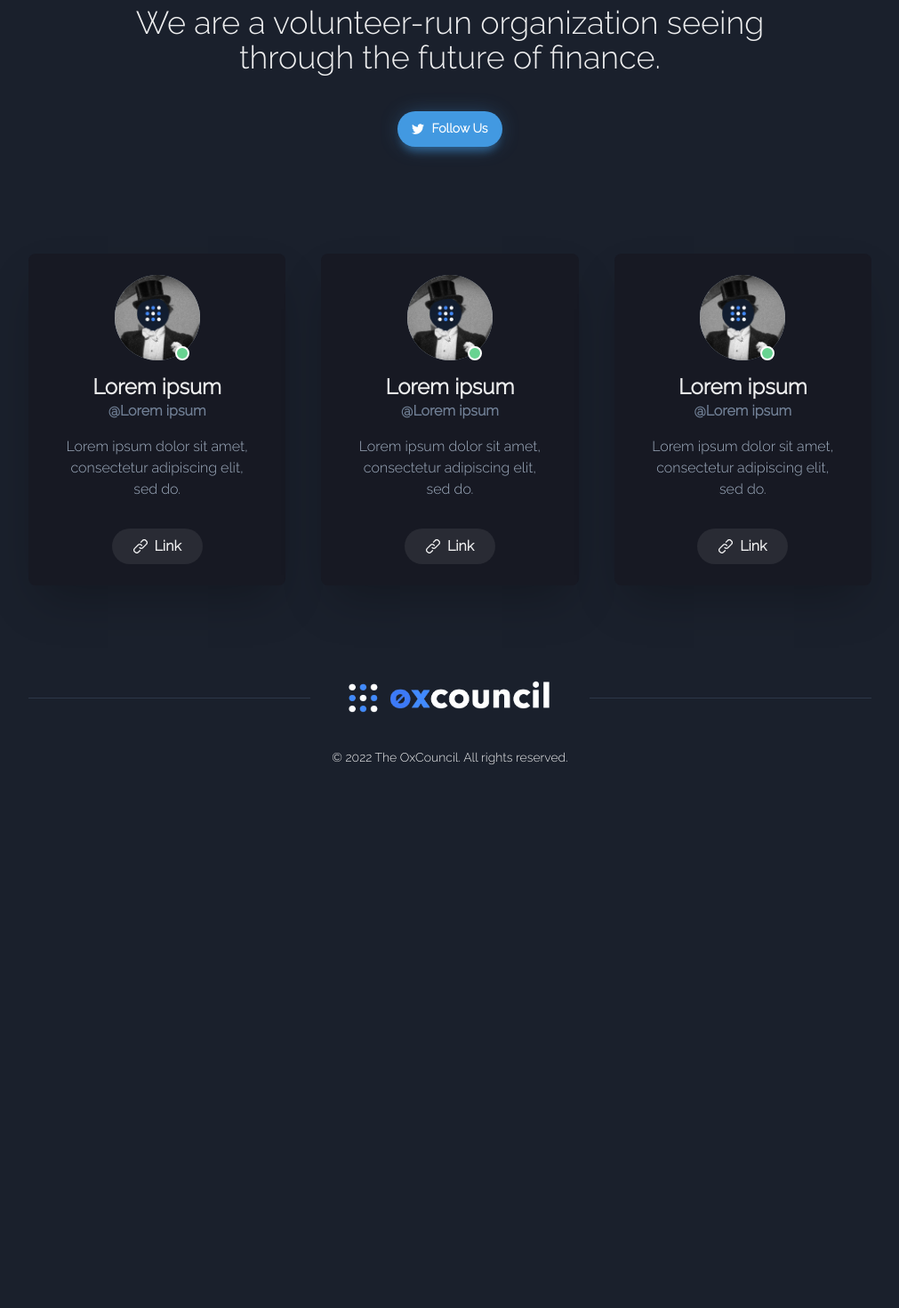
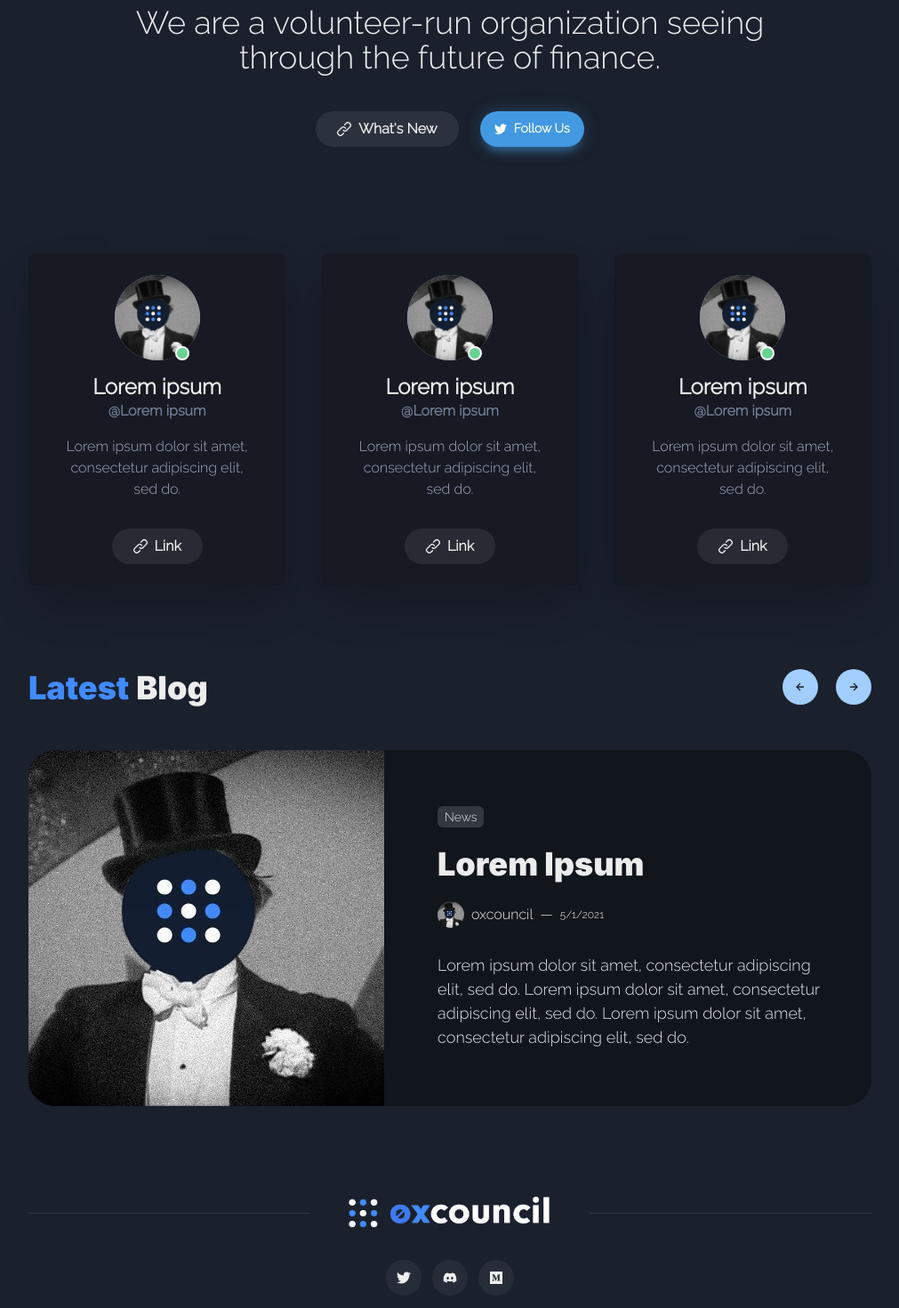
Before and after one commit to wanderer2049/oxcouncil, a Next.js app: page / in a window 1280 px wide. Shown: the part 340-1810 px from the top of the page at 89% size, without its empty margins (134-1145 px from the left). Before the commit the page ends 1242 px from the top, so only its background shows below. Built offline with nearby package versions, Linux system fonts and the light colour scheme.

Commit message:
Update various page components

```diff
--- /dev/null
+++ b/components/Blog.tsx
@@ -0,0 +1,167 @@
+import React from 'react';
+import Slider from 'react-slick';
+import {
+  Box,
+  Heading,
+  Link,
+  Image,
+  Text,
+  HStack,
+  Tag,
+  SpaceProps,
+  useColorModeValue,
+  Container,
+  VStack,
+  Flex,
+  Spacer,
+  IconButton,
+  useBreakpointValue
+} from '@chakra-ui/react';
+import { BiLeftArrowAlt, BiRightArrowAlt } from 'react-icons/bi';
+
+interface IBlogTags {
+  tags: Array<string>;
+  marginTop?: SpaceProps['marginTop'];
+}
+
+const settings = {
+  dots: true,
+  arrows: false,
+  fade: true,
+  infinite: true,
+  autoplay: true,
+  speed: 500,
+  autoplaySpeed: 5000,
+  slidesToShow: 1,
+  slidesToScroll: 1,
+};
+
+const BlogTags: React.FC<IBlogTags> = (props) => {
+  return (
+    <HStack spacing={2} marginTop={props.marginTop}>
+      {props.tags.map((tag) => {
+        return (
+          <Tag size={'md'} key={tag}>
+            {tag}
+          </Tag>
+        );
+      })}
+    </HStack>
+  );
+};
+
+interface BlogAuthorProps {
+  date: Date;
+  name: string;
+}
+
+export const BlogAuthor: React.FC<BlogAuthorProps> = (props) => {
+  return (
+    <HStack marginTop="5" marginBottom="2" spacing="2" display="flex" alignItems="center">
+      <Image
+        borderRadius="full"
+        boxSize="30px"
+        src="../assets/team-sample.jpeg"
+        alt={`Avatar of ${props.name}`}
+      />
+      <Text fontWeight="medium">{props.name}</Text>
+      <Text>—</Text>
+      <Text fontSize="xs">{props.date.toLocaleDateString()}</Text>
+    </HStack>
+  );
+};
+
+export const ArticleList = () => {
+  // As we have used custom buttons, we need a reference variable to
+  // change the state
+  const [slider, setSlider] = React.useState<Slider | null>(null);
+
+  return (
+    <>
+    <Flex mt="70">
+      <Heading as="h1">
+        <Text as={'span'} color='brand.100' mr="2">
+          Latest
+        </Text>
+        <Text as={'span'}>
+          Blog
+        </Text>
+      </Heading>
+      <Spacer />
+      <Box>
+        <IconButton
+          aria-label="left-arrow"
+          colorScheme="messenger"
+          borderRadius="full"
+          mr="5"
+          zIndex={2}
+          onClick={() => slider?.slickPrev()}>
+          <BiLeftArrowAlt />
+        </IconButton>
+        <IconButton
+          aria-label="right-arrow"
+          colorScheme="messenger"
+          borderRadius="full"
+          zIndex={2}
+          onClick={() => slider?.slickNext()}>
+          <BiRightArrowAlt />
+        </IconButton>
+      </Box>
+    </Flex>
+    <Box my="12" bgColor="blackAlpha.500" borderRadius="30px" overflow="hidden">
+      <Box
+        display="flex"
+        flexDirection={{ base: 'column', sm: 'row' }}
+        justifyContent="space-between"
+        >
+        <Box
+          display="flex"
+          flex="1"
+          marginRight="3"
+          position="relative"
+          alignItems="center">
+          <Box
+            width={{ base: '100%', sm: '100%' }}
+            zIndex="2"
+            marginLeft={{ base: '0', sm: '0%' }}
+            marginTop="0">
+            <Link textDecoration="none" _hover={{ textDecoration: 'none' }}>
+              <Image
+                src={
+                  '../assets/team-sample.jpeg'
+                }
+                alt="some good alt text"
+                objectFit="contain"
+              />
+            </Link>
+          </Box>
+        </Box>
+        <Box
+          display="flex"
+          flex="1"
+          flexDirection="column"
+          justifyContent="center"
+          marginTop={{ base: '3', sm: '0' }}
+          pr="10">
+          <BlogTags tags={['News']}/>
+          <Heading marginTop="5">
+            <Link textDecoration="none" _hover={{ textDecoration: 'none' }}>
+              Lorem Ipsum
+            </Link>
+          </Heading>
+          <BlogAuthor name="oxcouncil" date={new Date('2021-05-01T19:01:27Z')} />
+          <Text
+            as="p"
+            marginTop="5"
+            color={useColorModeValue('gray.700', 'gray.200')}
+            fontSize="lg">
+            Lorem ipsum dolor sit amet, consectetur adipiscing elit, sed do. Lorem ipsum dolor sit amet, consectetur adipiscing elit, sed do. Lorem ipsum dolor sit amet, consectetur adipiscing elit, sed do.
+          </Text>
+        </Box>
+      </Box>
+    </Box>
+    </>
+  );
+};
+
+export default ArticleList;
--- a/components/Buttons.tsx
+++ b/components/Buttons.tsx
@@ -2,6 +2,11 @@ import { ReactNode } from 'react';
 import { Link, Button } from '@chakra-ui/react';
 import { FaTwitter } from 'react-icons/fa';
 import { LinkIcon } from '@chakra-ui/icons';
+
+interface Props {
+  text: string,
+  link: string,
+}
 
 export const TwitterButton = () => {
   return (
@@ -22,21 +27,22 @@ export const TwitterButton = () => {
         bg: 'blue.500',
       }}
       leftIcon={<FaTwitter />}
-      href='https://twitter.com/oxcouncil'
+      href={'https://twitter.com/oxcouncil'}
     >
       Follow Us
     </Button>
   )
 }
 
-export const LinkButton = () => {
+export const LinkButton = (props:Props) => {
   return (
     <Button
       as={'a'}
       rounded={'full'}
       px={6}
-      leftIcon={<LinkIcon />}>
-        Link
+      leftIcon={<LinkIcon />}
+      href='{props.link}'>
+        {props.text}
     </Button>
   )
 }
--- a/components/Footer.tsx
+++ b/components/Footer.tsx
@@ -1,26 +1,17 @@
 import {
   Box,
-  Container,
   Link,
-  SimpleGrid,
-  Stack,
+  Flex,
   Text,
-  Flex,
-  Tag,
   useColorModeValue,
-  Image,
   useColorMode,
+  chakra,
+  VisuallyHidden,
 } from '@chakra-ui/react';
+import { FaTwitter, FaMedium, FaDiscord} from 'react-icons/fa';
 import { ReactNode } from 'react';
 import { Logo } from './Logo'
-
-const ListHeader = ({ children }: { children: ReactNode }) => {
-  return (
-    <Text fontWeight={'500'} fontSize={'lg'} mb={2}>
-      {children}
-    </Text>
-  );
-};
+import { Socials } from './Socials'
 
 export const Footer = () => {
   return (
@@ -44,6 +35,9 @@ export const Footer = () => {
           }}>
           <Logo boxSize="250px"/>
         </Flex>
+        <Box mt="5">
+          <Socials />
+        </Box>
         <Text pt={6} fontSize={'sm'} textAlign={'center'}>
           © 2022 The OxCouncil. All rights reserved.
         </Text>
--- a/components/Header.tsx
+++ b/components/Header.tsx
@@ -30,9 +30,9 @@ import {
 } from '@chakra-ui/icons';
 
 import { Logo } from './Logo'
-import { TwitterButton } from './Buttons'
+import { Socials } from './Socials'
 
-const Links = ['About Us', 'Members'];
+const Links = ['About Us', 'Blog'];
 
 const NavLink = ({ children }: { children: ReactNode }) => (
   <Link
@@ -43,7 +43,9 @@ const NavLink = ({ children }: { children: ReactNode }) => (
       textDecoration: 'none',
       bg: useColorModeValue('gray.200', 'gray.700'),
     }}
-    href={'#'}>
+    href={'#'}
+    fontWeight="bold"
+    >
     {children}
   </Link>
 );
@@ -60,12 +62,20 @@ export const Header = () => {
             <Box>
               <Logo boxSize='200px'/>
             </Box>
+            <HStack
+              as={'nav'}
+              spacing={4}
+              display={{ base: 'none', md: 'flex' }}>
+              {Links.map((link) => (
+                <NavLink key={link}>{link}</NavLink>
+              ))}
+            </HStack>
           </HStack>
           <Flex alignItems={'center'}>
-            <Button onClick={toggleColorMode} mr={5} rounded={'full'} width="20px">
+            <Socials />
+            <Button onClick={toggleColorMode} ml={7} rounded={'full'} width="20px">
               {colorMode === 'light' ? <MoonIcon /> : <SunIcon />}
             </Button>
-            <TwitterButton />
           </Flex>
         </Flex>
       </Box>
--- a/components/Hero.tsx
+++ b/components/Hero.tsx
@@ -9,11 +9,11 @@ import {
   IconProps,
   Image,
 } from '@chakra-ui/react';
-import { TwitterButton } from '../components/Buttons';
+import { LinkButton, TwitterButton } from '../components/Buttons';
 
 export const Hero = () => {
   return (
-    <Container maxW={'5xl'}>
+    <Container maxW={'5xl'} bg="/assets/">
       <Stack
         textAlign={'center'}
         align={'center'}
@@ -34,6 +34,7 @@ export const Hero = () => {
           We are a volunteer-run organization seeing through the future of finance.
         </Text>
         <Stack spacing={6} direction={'row'}>
+          <LinkButton text="What's New" link="/blog" />
           <TwitterButton />
         </Stack>
       </Stack>
--- /dev/null
+++ b/components/Socials.tsx
@@ -0,0 +1,58 @@
+import {
+  Link,
+  Stack,
+  Tag,
+  useColorModeValue,
+  useColorMode,
+  chakra,
+  VisuallyHidden,
+} from '@chakra-ui/react';
+import { FaTwitter, FaMedium, FaDiscord} from 'react-icons/fa';
+import { ReactNode } from 'react';
+
+const SocialButton = ({
+  children,
+  label,
+  href,
+  }: {
+    children: ReactNode;
+    label: string;
+    href: string;
+  }) => {
+    return (
+      <chakra.button
+        bg={useColorModeValue('blackAlpha.100', 'whiteAlpha.100')}
+        rounded={'full'}
+        w={10}
+        h={10}
+        cursor={'pointer'}
+        as={'a'}
+        href={href}
+        display={'inline-flex'}
+        alignItems={'center'}
+        justifyContent={'center'}
+        transition={'background 0.3s ease'}
+        _hover={{
+          bg: useColorModeValue('blackAlpha.200', 'whiteAlpha.200'),
+        }}>
+        <VisuallyHidden>{label}</VisuallyHidden>
+        {children}
+      </chakra.button>
+    );
+};
+
+export const Socials = () => {
+  return (
+    <Stack direction={'row'} spacing={3} justify="center">
+      <SocialButton label={'Twitter'} href={'https://twitter.com/oxcouncil'}>
+        <FaTwitter />
+      </SocialButton>
+      <SocialButton label={'Discord'} href={'#'}>
+        <FaDiscord />
+      </SocialButton>
+      <SocialButton label={'Medium'} href={'#'}>
+        <FaMedium />
+      </SocialButton>
+    </Stack>
+  )
+}
--- a/components/Team.tsx
+++ b/components/Team.tsx
@@ -57,7 +57,7 @@ export const Team = () => {
         </Text>
 
         <Box mt={8} alignItems="center">
-          <LinkButton />
+          <LinkButton text="Link" link="#" />
         </Box>
       </Box>
     </Center>
--- a/package.json
+++ b/package.json
@@ -15,11 +15,13 @@
     "@emotion/styled": "^11.8.1",
     "@fontsource/inter": "^4.5.7",
     "@fontsource/raleway": "^4.5.5",
+    "@types/react-slick": "^0.23.8",
     "framer-motion": "^6.3.2",
     "next": "12.1.5",
     "react": "18.1.0",
     "react-dom": "18.1.0",
-    "react-icons": "^4.3.1"
+    "react-icons": "^4.3.1",
+    "react-slick": "^0.29.0"
   },
   "devDependencies": {
     "@types/node": "17.0.29",
--- a/pages/index.tsx
+++ b/pages/index.tsx
@@ -9,6 +9,7 @@ import { Header } from '../components/Header'
 import { Hero } from '../components/Hero'
 import { Team } from '../components/Team'
 import { Footer } from '../components/Footer'
+import { ArticleList } from '../components/Blog'
 
 export default function Home() {
   return (
@@ -21,6 +22,7 @@ export default function Home() {
           <Team />
           <Team />
         </SimpleGrid>
+        <ArticleList />
         <Footer />
       </Container>
     </>
--- a/theme.tsx
+++ b/theme.tsx
@@ -9,6 +9,9 @@ const theme = extendTheme({
     brand: {
       100: "#418AFF",
     },
+    white: {
+      100: "#ffffff",
+    }
   },
   fonts: {
     heading: 'Inter, sans-serif',
```
Also changed, not shown: 2 other files (tests, documents, lock files or other folders).
